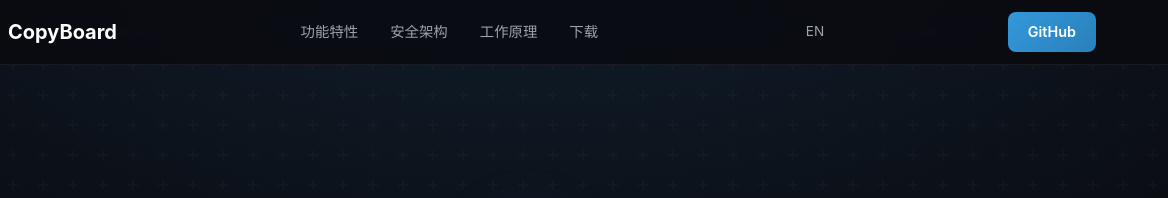
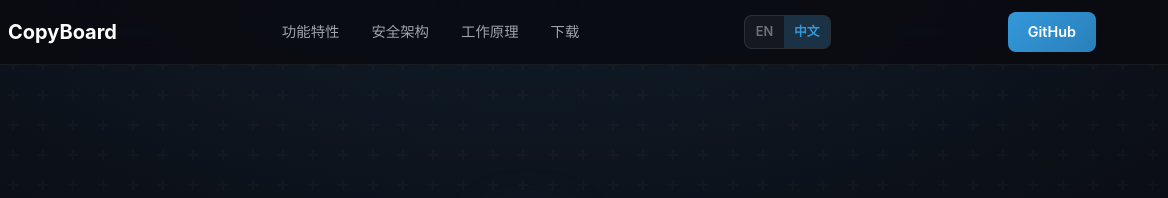
Before and after one commit to kai3316/copyboard, a plain HTML site: page docs/index_zh.html in a window 1280 px wide. Shown: the top 198 px of the page, 112-1280 px from the left. Drawn offline with Linux system fonts and the light colour scheme.

Commit message:
feat: add language switcher to GitHub Pages nav bar

```diff
--- a/docs/index_zh.html
+++ b/docs/index_zh.html
@@ -44,8 +44,21 @@
     .nav-links { display: flex; gap: 2rem; list-style: none; }
     .nav-links a { color: #a1a1aa; text-decoration: none; font-size: 0.9rem; font-weight: 500; transition: color 0.2s; }
     .nav-links a:hover { color: #fff; }
-    .nav-lang { color: #a1a1aa; text-decoration: none; font-size: 0.85rem; margin-left: 1.5rem; }
-    .nav-lang:hover { color: #fff; }
+    .lang-switch {
+      display: inline-flex; align-items: center; gap: 0;
+      background: rgba(255,255,255,0.05); border: 1px solid rgba(255,255,255,0.1);
+      border-radius: 8px; overflow: hidden; margin-right: 0.75rem;
+    }
+    .lang-switch a {
+      padding: 0.35rem 0.65rem; font-size: 0.8rem; font-weight: 600;
+      text-decoration: none; color: #71717a; transition: all 0.2s;
+    }
+    .lang-switch a.active {
+      background: rgba(52,152,219,0.2); color: #3498DB;
+    }
+    .lang-switch a:not(.active):hover {
+      background: rgba(255,255,255,0.05); color: #a1a1aa;
+    }
     .nav-cta {
       background: linear-gradient(135deg, #3498DB, #2980B9);
       color: #fff; border: none; padding: 0.5rem 1.25rem; border-radius: 8px;
@@ -207,7 +220,10 @@
         <li><a href="#how-it-works">工作原理</a></li>
         <li><a href="#download">下载</a></li>
       </ul>
-      <a href="index.html" class="nav-lang">EN</a>
+      <div class="lang-switch">
+        <a href="index.html">EN</a>
+        <a href="index_zh.html" class="active">中文</a>
+      </div>
       <a href="https://github.com/kai3316/copyboard" class="nav-cta">GitHub</a>
     </div>
   </nav>
```
Also changed, not shown: docs/index.html (+19 -0 lines).
